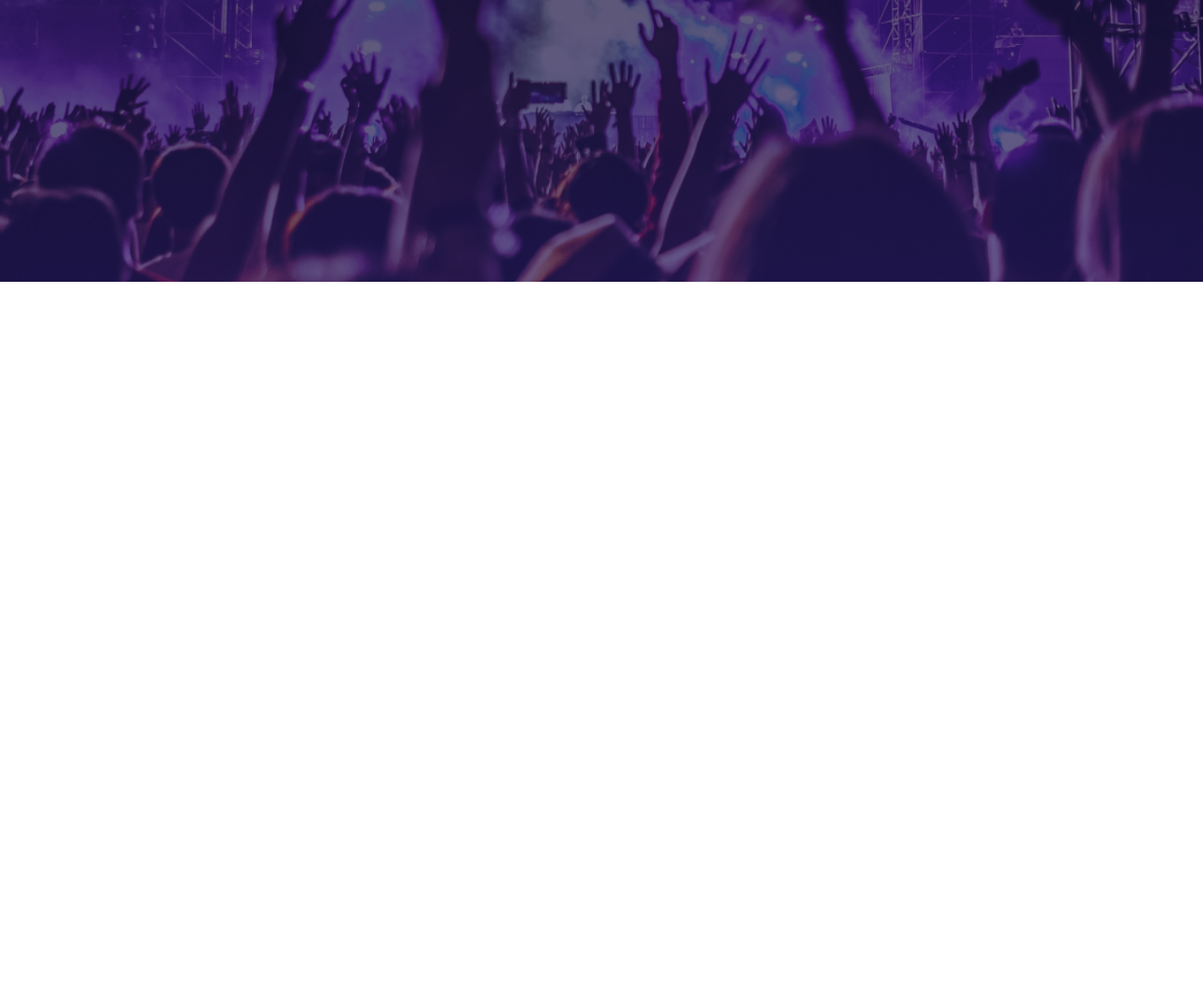
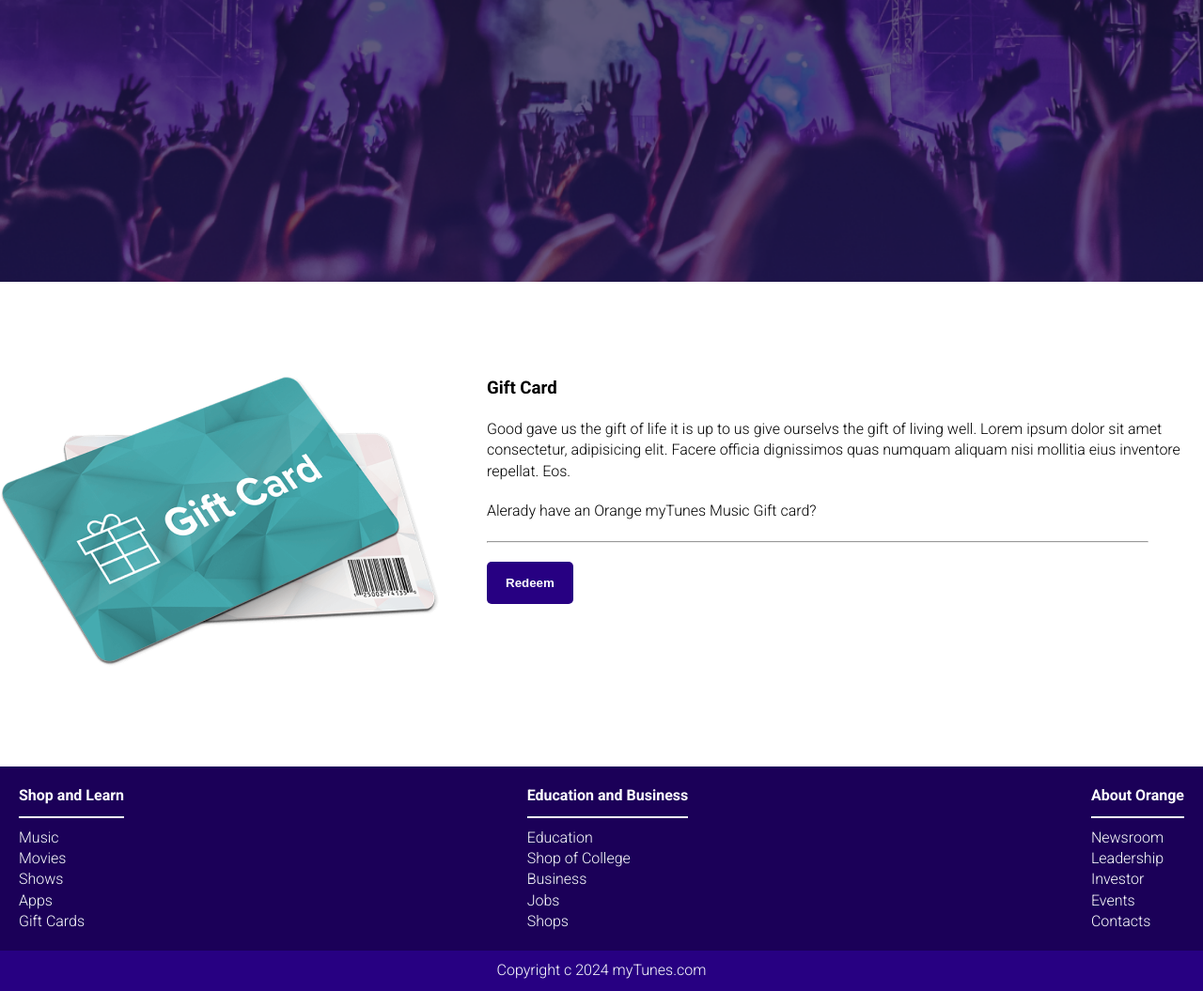
Before and after one commit to diensy/Music.com, a plain HTML site: page index.html in a window 1280 px wide. Shown: the part 3398-4453 px from the top of the page at 94% size. Before the commit the page ends 3698 px from the top, so only its background shows below. Drawn offline with Linux system fonts and the light colour scheme.

Commit message:
Add Footer

```diff
--- a/index.html
+++ b/index.html
@@ -101,6 +101,64 @@
           </p>
         </div>
       </section>
+      <div class="container">
+        <section class="gift" id="gift">
+          <div class="gift_card">
+            <img src="/images/gift_card.png" alt="gift" />
+          </div>
+          <div class="gift_content">
+            <h3>Gift Card</h3>
+            <p>
+              Good gave us the gift of life it is up to us give ourselvs the
+              gift of living well. Lorem ipsum dolor sit amet consectetur,
+              adipisicing elit. Facere officia dignissimos quas numquam aliquam
+              nisi mollitia eius inventore repellat. Eos.
+            </p>
+            <p>Alerady have an Orange myTunes Music Gift card?</p>
+            <hr />
+            <button class="secoundary_button">Redeem</button>
+          </div>
+        </section>
+      </div>
     </main>
+    <footer class="footer">
+      <section class="footer_up">
+        <div class="container">
+          <div class="footer_links">
+            <h4>Shop and Learn</h4>
+            <ul>
+              <li>Music</li>
+              <li>Movies</li>
+              <li>Shows</li>
+              <li>Apps</li>
+              <li>Gift Cards</li>
+            </ul>
+          </div>
+          <div class="footer_links">
+            <h4>Education and Business</h4>
+            <ul>
+              <li>Education</li>
+              <li>Shop of College</li>
+              <li>Business</li>
+              <li>Jobs</li>
+              <li>Shops</li>
+            </ul>
+          </div>
+          <div class="footer_links">
+            <ul>
+              <h4>About Orange</h4>
+              <li>Newsroom</li>
+              <li>Leadership</li>
+              <li>Investor</li>
+              <li>Events</li>
+              <li>Contacts</li>
+            </ul>
+          </div>
+        </div>
+      </section>
+      <section class="footer_low">
+        <p>Copyright c 2024 myTunes.com</p>
+      </section>
+    </footer>
   </body>
 </html>
--- a/style.css
+++ b/style.css
@@ -183,3 +183,49 @@ nav ul li:hover {
   background-position: center;
   background-repeat: no-repeat;
 }
+.gift {
+  display: flex;
+  justify-content: center;
+  margin: 100px 0;
+  gap: 50px;
+  scroll-margin: 120px;
+}
+.gift_content {
+  display: flex;
+  flex-direction: column;
+  gap: 20px;
+  align-items: flex-start;
+}
+.gift_content hr {
+  width: 55vw;
+  color: black;
+}
+.footer_up {
+  background-color: var(--purple600);
+  padding: 20px;
+  color: white;
+}
+.footer .container {
+  display: flex;
+  color: white;
+  justify-content: space-between;
+}
+.footer_links ul {
+  list-style-type: none;
+  text-align: start;
+}
+.footer_links h4 {
+  padding-bottom: 10px;
+  border-bottom: 2px solid white;
+  margin-bottom: 10px;
+}
+.footer_low {
+  background-color: var(--purple300);
+  display: flex;
+  justify-content: center;
+  color: white;
+  padding: 10px;
+}
+section {
+  scroll-margin: 70px;
+}
```
Also changed, not shown: 1 other file.
